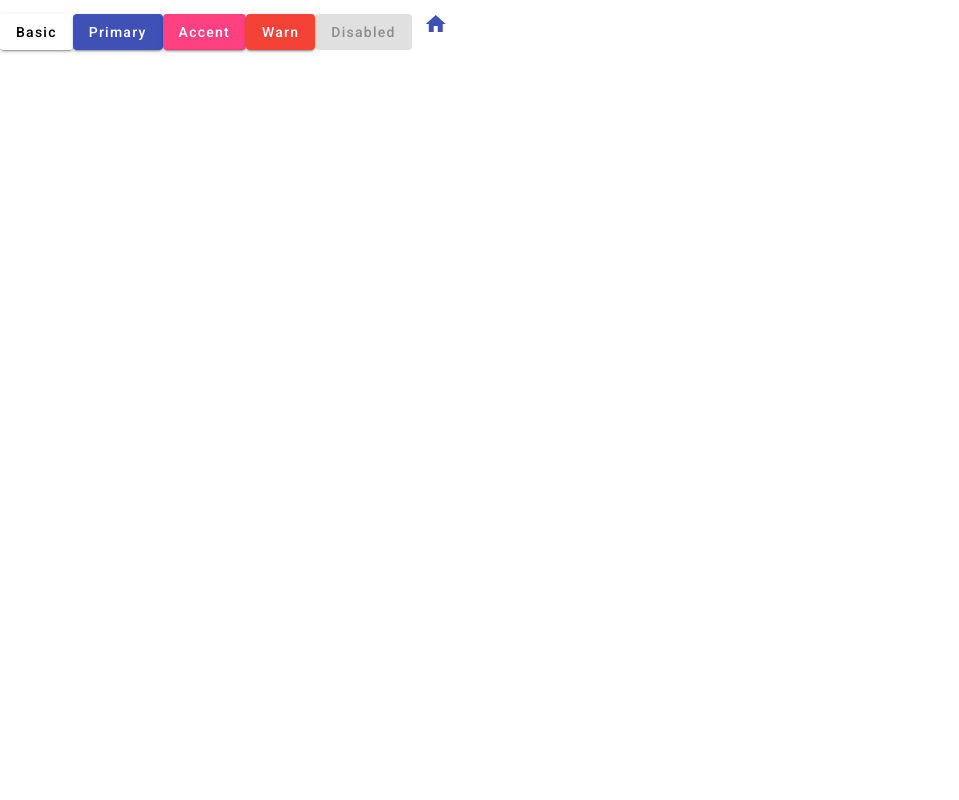
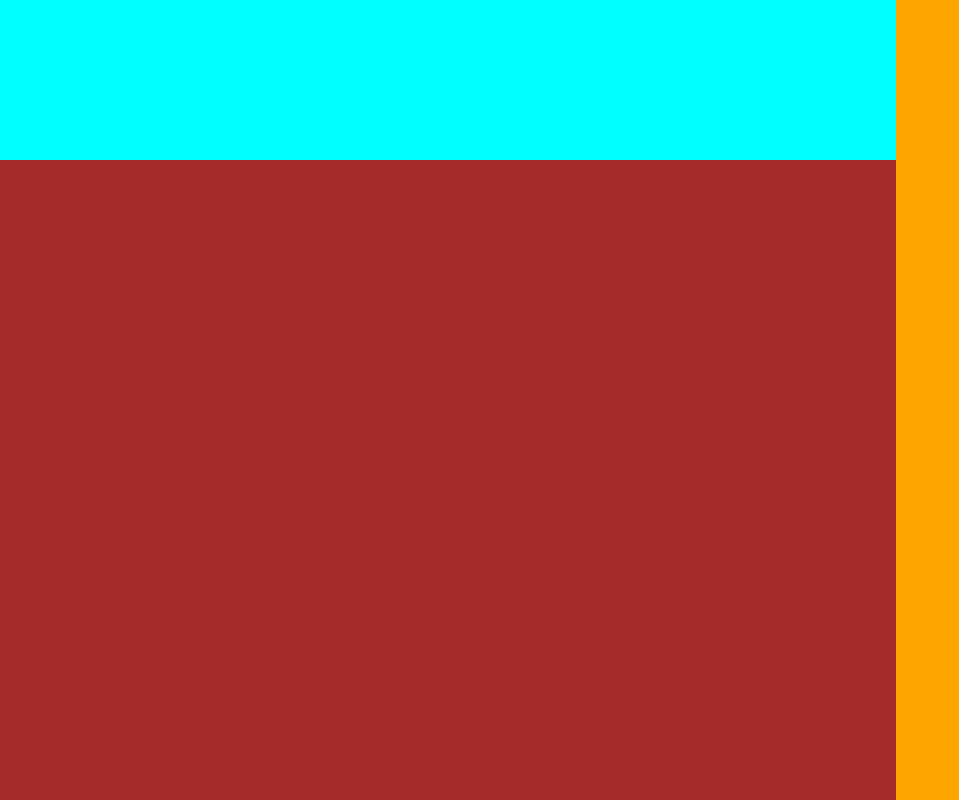
Before and after one commit to Paulo-Ultra/Angular-Udemy, an Angular app in the folder Secao 5 - Filtro de Lista de Usuários/users-filter-project/: page / in a window 1280 px wide. Shown: the whole page, without its empty margins (0-959 px from the left). Built offline with nearby package versions, Linux system fonts and the light colour scheme.

Commit message:
Criação da Estrutura de Container Base

```diff
--- a/Secao 5 - Filtro de Lista de Usuários/users-filter-project/src/app/app.component.html
+++ b/Secao 5 - Filtro de Lista de Usuários/users-filter-project/src/app/app.component.html
@@ -1,10 +1,13 @@
-<button mat-raised-button>Basic</button>
-<button mat-raised-button color="primary">Primary</button>
-<button mat-raised-button color="accent">Accent</button>
-<button mat-raised-button color="warn">Warn</button>
-<button mat-raised-button disabled>Disabled</button>
+<div class="container">
+  <div class="left-container">
+    <div class="top-div">
 
+    </div>
+    <div class="main-left-div">
 
-<button mat-icon-button color="primary" aria-label="Example icon button with a home icon">
-  <mat-icon>home</mat-icon>
-</button>
+    </div>
+  </div>
+  <div class="right-div">
+
+  </div>
+</div>
--- a/Secao 5 - Filtro de Lista de Usuários/users-filter-project/src/app/app.component.scss
+++ b/Secao 5 - Filtro de Lista de Usuários/users-filter-project/src/app/app.component.scss
@@ -0,0 +1,27 @@
+.container {
+  display: flex;
+  height: 100%;
+}
+
+.left-container {
+  width: 70%;
+  height: 100%;
+  display: flex;
+  flex-direction: column;
+}
+
+.top-div {
+  flex-grow: 1;
+  background-color: aqua;
+}
+
+.main-left-div {
+  height: 80%;
+  background-color: brown;
+}
+
+.right-div {
+  width: 30%;
+  max-height: 100vh;
+  background-color: orange;
+}
--- a/Secao 5 - Filtro de Lista de Usuários/users-filter-project/src/app/components/components.module.ts
+++ b/Secao 5 - Filtro de Lista de Usuários/users-filter-project/src/app/components/components.module.ts
@@ -6,8 +6,6 @@ import { AngularMaterialModule } from "../angular-material/angular-material.modu
   imports: [
     AngularMaterialModule,
   ],
-  exports: [
-    AngularMaterialModule
-  ],
+  exports: [],
 })
 export class ComponentsModule {}
--- a/Secao 5 - Filtro de Lista de Usuários/users-filter-project/src/styles.scss
+++ b/Secao 5 - Filtro de Lista de Usuários/users-filter-project/src/styles.scss
@@ -1,4 +1,9 @@
-/* You can add global styles to this file, and also import other style files */
+* {
+  margin: 0;
+  padding: 0;
+  border: 0;
+  box-sizing: border-box;
+}
 
 html, body { height: 100%; }
 body { margin: 0; font-family: Roboto, "Helvetica Neue", sans-serif; }
```
Also changed, not shown: Secao 5 - Filtro de Lista de Usuários/users-filter-project/src/app/angular-material/angular-material.module.ts (+2 -7 lines).
